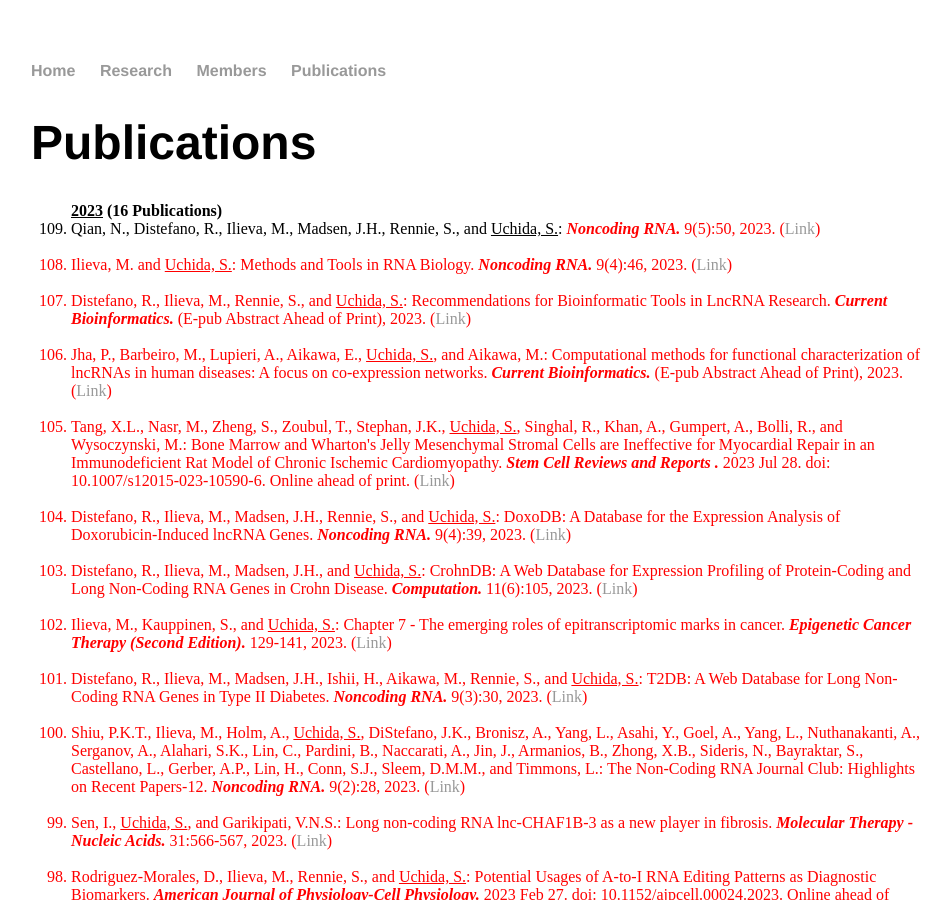
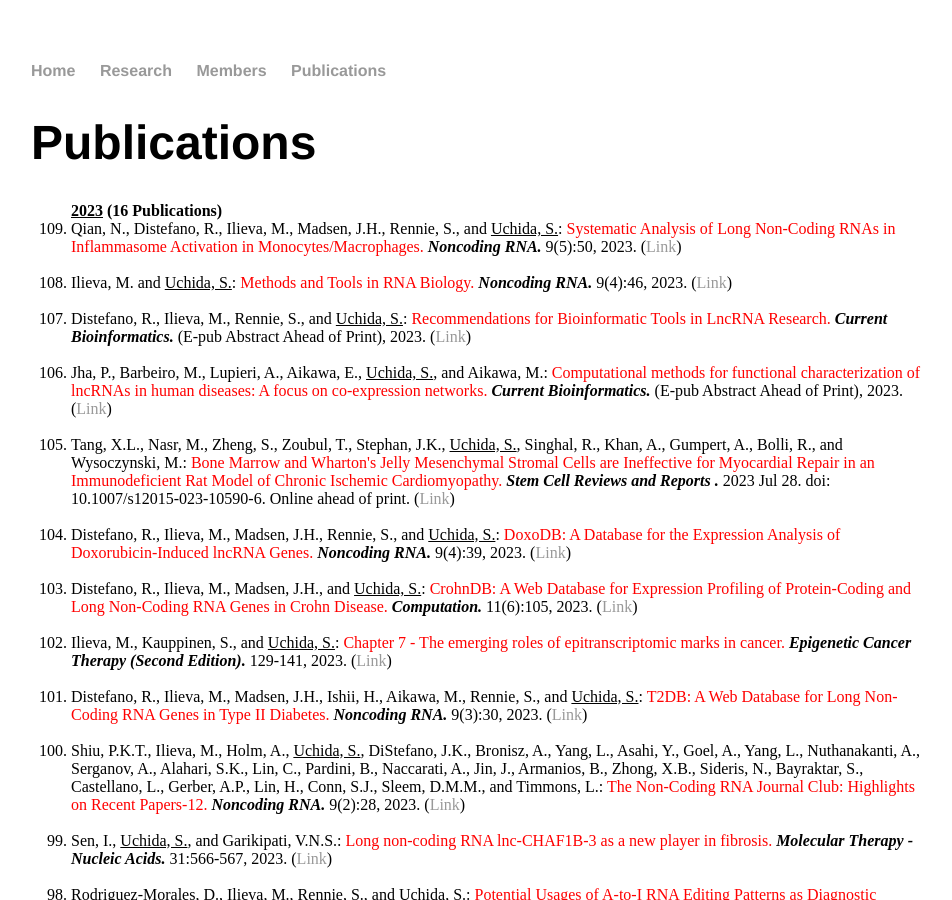
Before and after one commit to heartlncrna/heartlncrna.github.io, a Jekyll site: the page publications/pub_list.html, which Jekyll copies as it is, in a window 1280 px wide and 900 px high. Shown: the whole window, without its empty margins (161-1113 px from the left). Built offline with Jekyll 4.4.1, drawn with Linux system fonts in a browser that asks for light colours.

Commit message:
Update pub_list.html

```diff
--- a/publications/pub_list.html
+++ b/publications/pub_list.html
@@ -27,7 +27,7 @@
 			<p class="Normal">
 			<ol reversed="reversed">
 				<strong><u>2023</u>  (16 Publications)</strong>
-				<li>	Qian, N., Distefano, R., Ilieva, M., Madsen, J.H., Rennie, S., and <u>Uchida, S.</u>: <font color="red"Systematic Analysis of Long Non-Coding RNAs in Inflammasome Activation in Monocytes/Macrophages.</font> <b><i>  Noncoding RNA.</i></b> 9(5):50, 2023. (<a href="https://www.mdpi.com/2311-553X/9/5/50">Link</span></a>)</li>
+				<li>	Qian, N., Distefano, R., Ilieva, M., Madsen, J.H., Rennie, S., and <u>Uchida, S.</u>: <font color="red">Systematic Analysis of Long Non-Coding RNAs in Inflammasome Activation in Monocytes/Macrophages.</font> <b><i>  Noncoding RNA.</i></b> 9(5):50, 2023. (<a href="https://www.mdpi.com/2311-553X/9/5/50">Link</span></a>)</li>
 			<br>
 
 				<li>	Ilieva, M. and <u>Uchida, S.</u>: <font color="red">Methods and Tools in RNA Biology.</font> <b><i>  Noncoding RNA.</i></b> 9(4):46, 2023. (<a href="https://doi.org/10.3390/ncrna9040046">Link</span></a>)</li>
```
